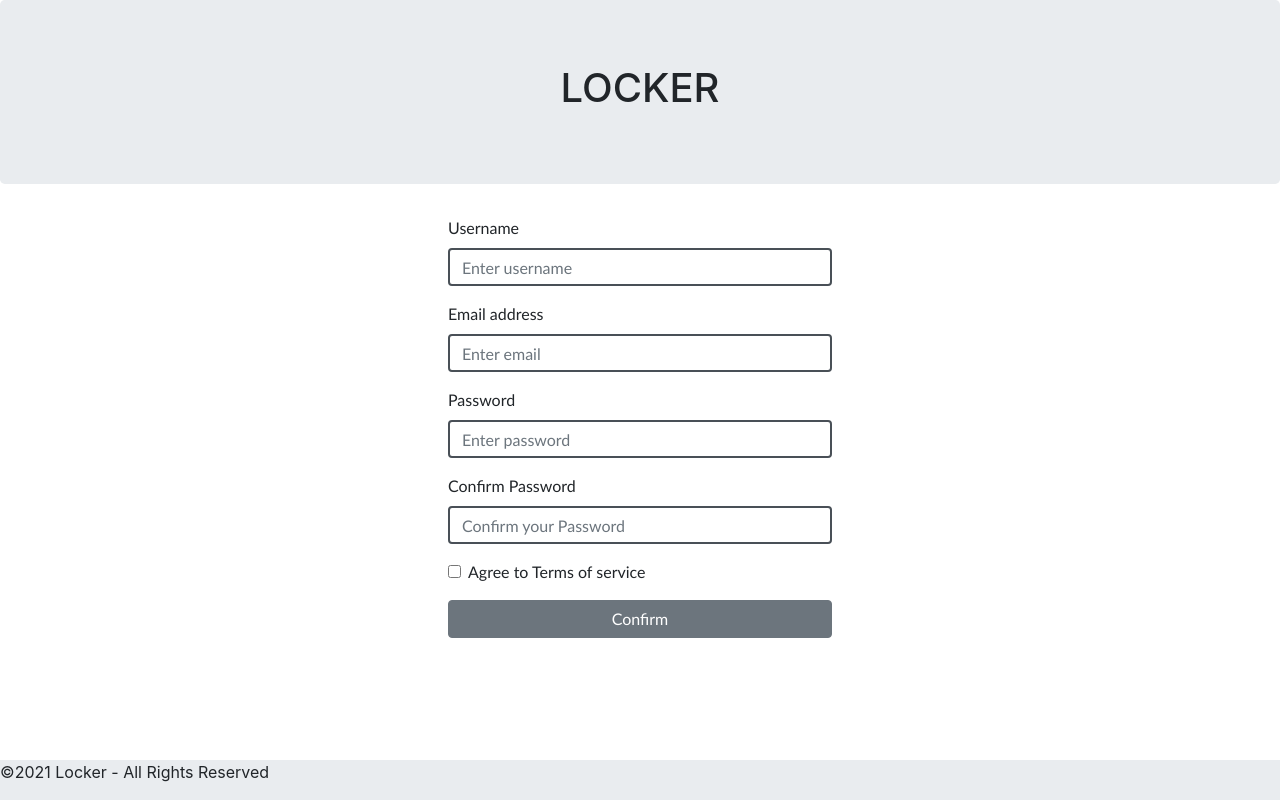
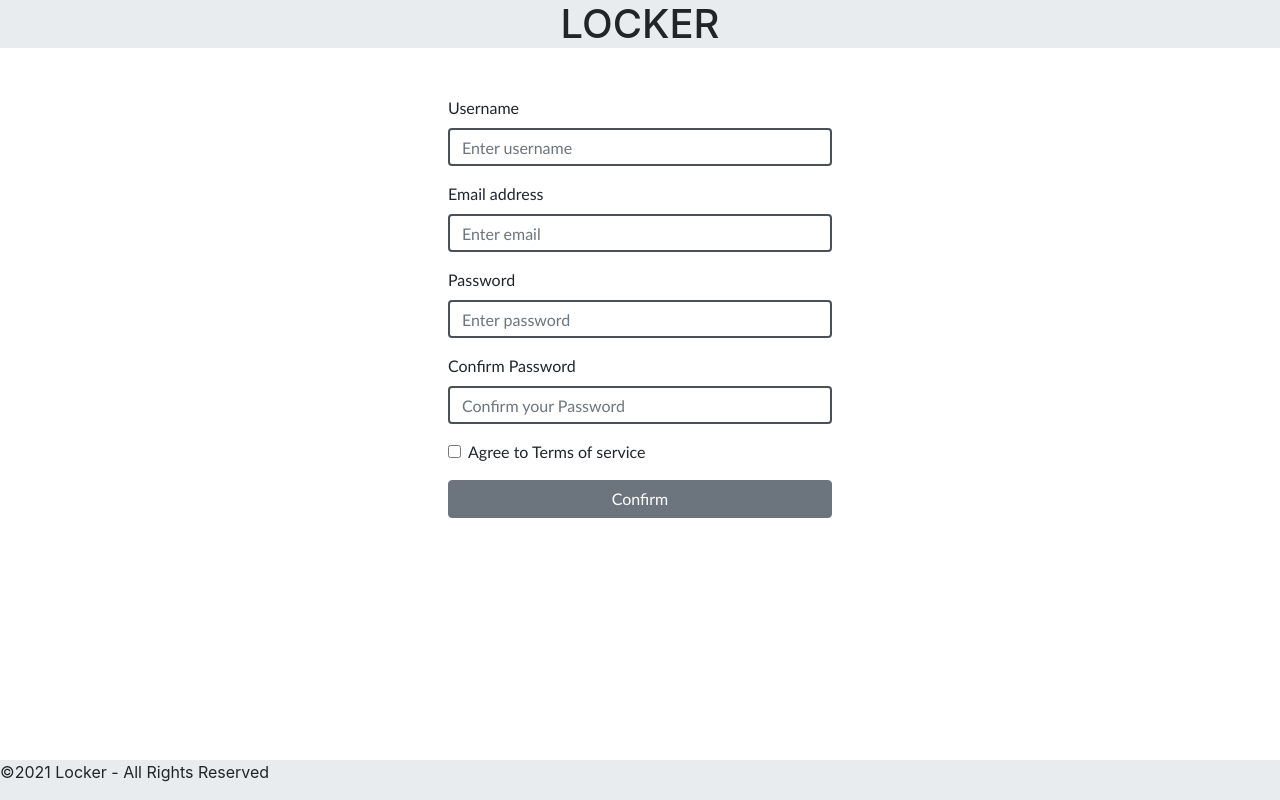
Before and after one commit to alexisbernier/locker-project, a React (Create React App) app: page / in a window 1280 px wide. Built offline with nearby package versions, Linux system fonts and the light colour scheme.

Commit message:
update: updated SiteName component

```diff
--- a/src/components/SiteName.js
+++ b/src/components/SiteName.js
@@ -1,7 +1,11 @@
-import Jumbotron from "react-bootstrap/Jumbotron";
 import styled from "@emotion/styled";
 
 const StyledName = styled.text`
+  div {
+    background-color: #e9ecef;
+    margin-bottom: 3rem;
+  }
+
   h1 {
     text-align: center;
   }
@@ -10,9 +14,9 @@ const StyledName = styled.text`
 const SiteName = () => {
   return (
     <StyledName>
-      <Jumbotron>
+      <div>
         <h1>LOCKER</h1>
-      </Jumbotron>
+      </div>
     </StyledName>
   );
 };
```
